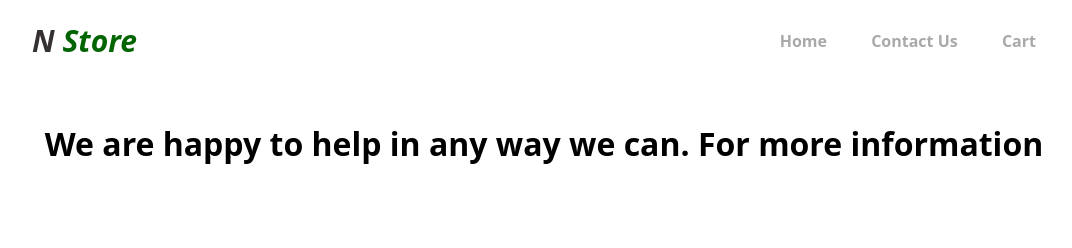
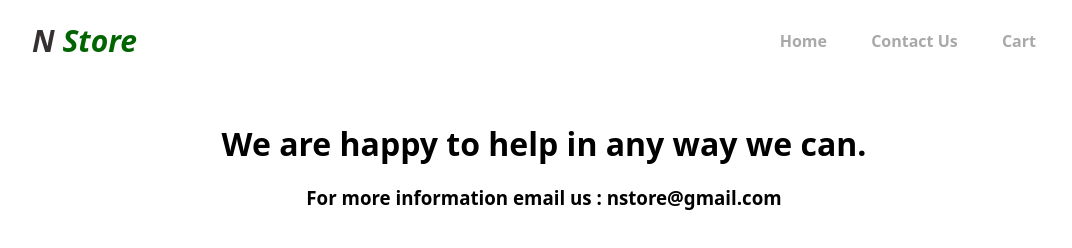
Before and after one commit to davidagbaeze/cen414-ecommerce-store, a website: page contact_us.html in a window 1280 px wide. Shown: the whole page, without its empty margins (96-1168 px from the left). Drawn offline with Linux system fonts and the light colour scheme.

Commit message:
edited contact-us

```diff
--- a/contact_us.html
+++ b/contact_us.html
@@ -18,6 +18,7 @@
       </ul>
     </nav>
   </div>
-  <h1>We are happy to help in any way we can. For more information</h1>
+  <h1>We are happy to help in any way we can. </h1>
+  <h3>For more information email us : nstore@gmail.com</h3>
 </body>
 </html>
```
Also changed, not shown: README.md.
